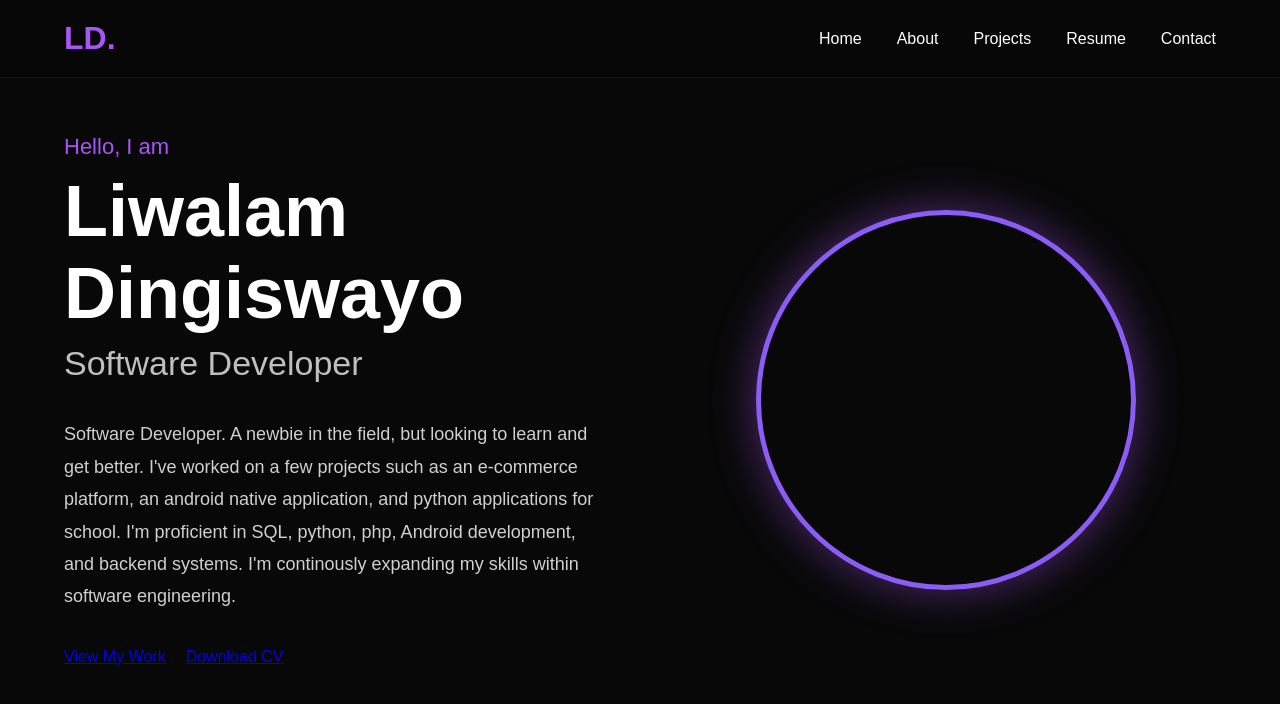
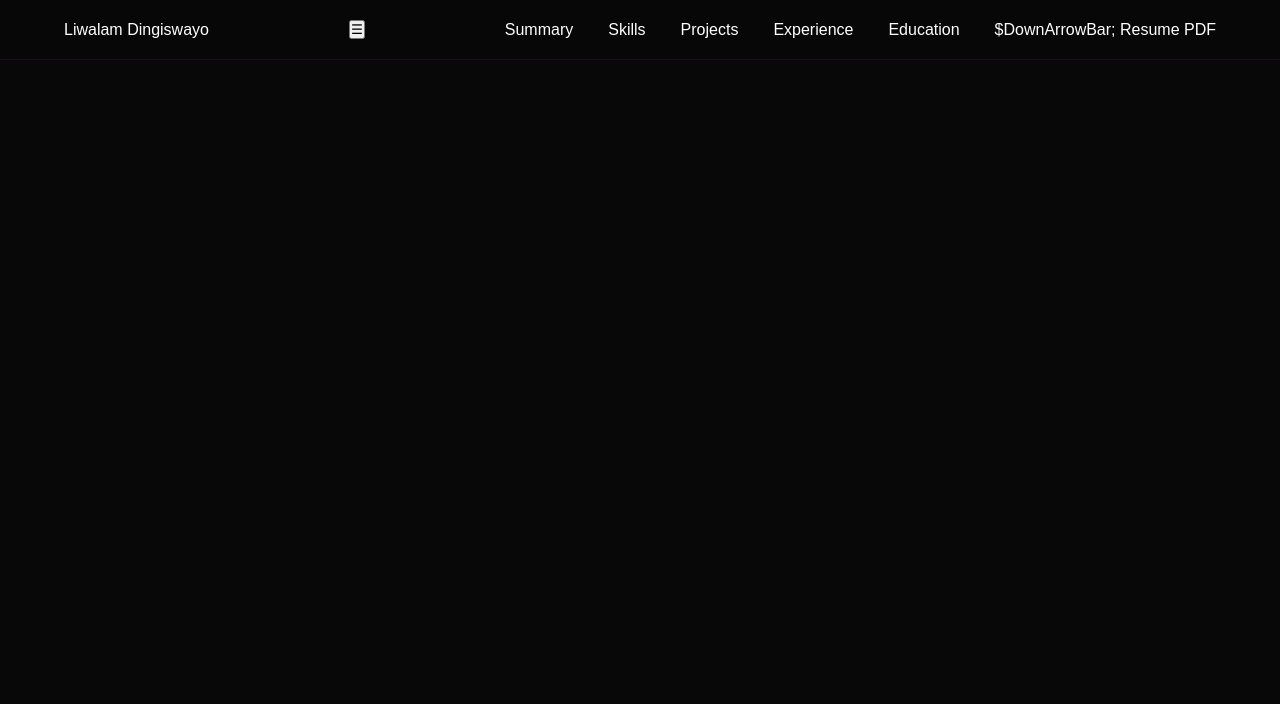
Before and after one commit to LwanJacs/liwalam.github.io, a plain HTML site: page index.html in a window 1280 px wide. Drawn offline with Linux system fonts and the light colour scheme.

Commit message:
New Start for the webpage

```diff
--- a/index.html
+++ b/index.html
@@ -1,55 +1,44 @@
 <!DOCTYPE html>
-<html>
+<html lang="en">
 <head>
     <meta charset="UTF-8">
     <meta name="viewport" content="width=device-width, initial-scale=1.0">
-    <title>Liwalam Dingiswayo | Software Developer</title>
+    <title>Liwalam Dingiswayo — Software Engineer</title>
+
+    <!--Favicons $ Touch Icons -->
+    <link rel="icon" type="image/png" href="res/favicon-96x96.png" sizes="96x96"/>
+    <link rel="icon" type="image/svg+xml" href="res/favicon.svg"/>
+    <link rel="shortcut icon" href="res/favicon.ico"/>
+    <link rel="apple-touch-icon" sizes="180x180" href="res/apple-touch-icon.png"/>
+
+    <!--Fonts-->
+    <link rel="preconnect" href="https://fonts.googleapis.com">
+    <link rel="preconnect" href="https://fonts.gstatic.com" crossorigin>
+    <link href="https://fonts.googleapis.com/css2?family=Inter:wght@400;500;600;700&family=JetBrains+Mono:wght@400;500&display=swap" rel="stylesheet">
     <link rel="stylesheet" href="style.css">
-
 </head>
 <body>
+
+    <!--Header Navigation-->
     <header>
-        <nav>
-            <h2 class="logo">LD.</h2>
-            <ul>
-                <li><a href="#">Home</a></li>
-                <li><a href="#">About</a></li>
-                <li><a href="#">Projects</a></li>
-                <li><a href="#">Resume</a></li>
-                <li><a href="#">Contact</a></li>
-            </ul>
-        </nav>
+        <div class="container">
+            <nav>
+                <a href="#about" class="nav-logo font-mono">Liwalam Dingiswayo</a>
+
+                <!--Mobile Toggle Button-->
+                <button class="menu-toggle" id="menuToggle" aria-label="Toggle Navigation Menu">
+                    &#9776;
+                </button>
+                <ul class="nav-links font-mono" id="navLinks">
+                    <li><a href="#about" onclick="closeMenu()">Summary</a></li>
+                    <li><a href="#skills" onclick="closeMenu()">Skills</a></li>
+                    <li><a href="#projects" onclick="closeMenu()">Projects</a></li>
+                    <li><a href="#experience" onclick="closeMenu()">Experience</a></li>
+                    <li><a href="#education" onclick="closeMenu()">Education</a></li>
+                    <li><a href="Liwalam_Dingiswayo" download class="btn-cv-nav">$DownArrowBar; Resume PDF</a></li>
+                </ul>
+            </nav>
+        </div>
     </header>
-    <section class="hero">
-        <div class="hero-text">
-            <p class="intro">Hello, I am</p>
-
-            <h1>Liwalam Dingiswayo</h1>
-
-            <h2>Software Developer</h2>
-
-            <p class="description">
-                Software Developer. A newbie in the field, but looking to learn and get better.
-                I've worked on a few projects such as an e-commerce platform, an android native application,
-                and python applications for school. I'm proficient in SQL, python, php, Android development,
-                and backend systems. I'm continously expanding my skills within software engineering.
-            </p>
-
-            <div class="buttons">
-                <a href="#" class="btn-primary">
-                    View My Work
-                </a>
-                <a href="#" class="btn-secondary">
-                    Download CV
-                </a>
-            </div>
-        </div>
-
-        <div class="hero-image">
-            <div class="profile-circle">
-                <img src="images/profile.jpg" alt="Profile Picture">
-            </div>
-        </div>
-    </section>
 </body>
 </html>
```
